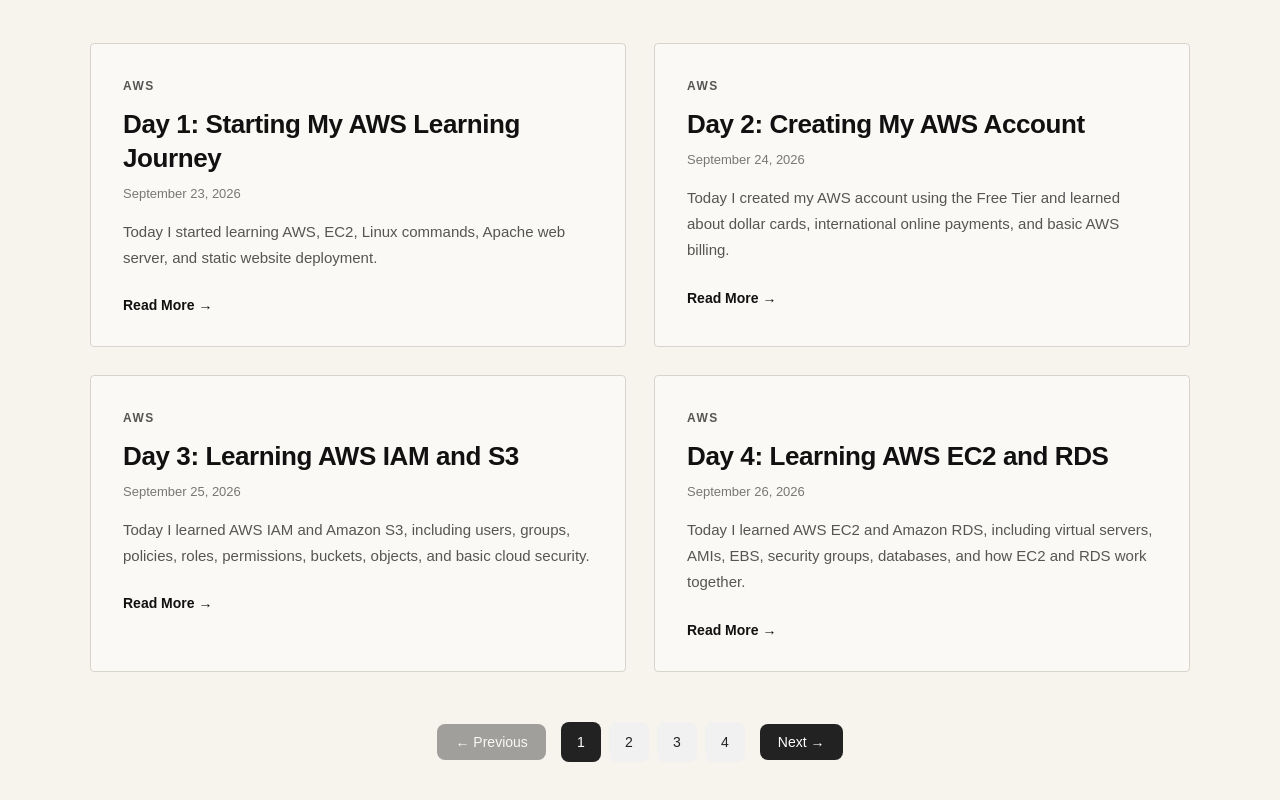
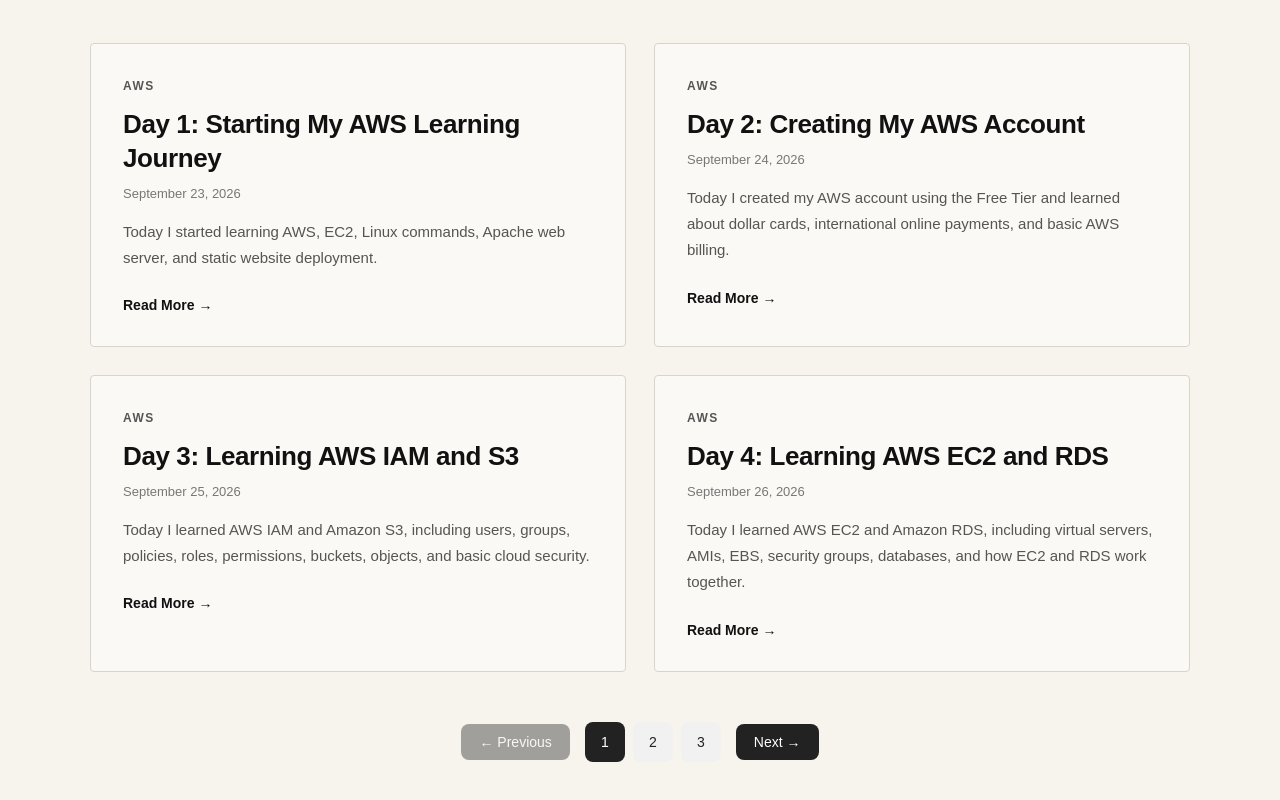
Before and after one commit to Dilbista/My_portfolio, a React (Vite) app: page /blog in a window 1280 px wide. Shown: the part 306-1106 px from the top of the page. Built offline with nearby package versions, Linux system fonts and the light colour scheme.

Commit message:
update post

```diff
--- a/src/assets/pages/Blog.jsx
+++ b/src/assets/pages/Blog.jsx
@@ -102,14 +102,14 @@
     description:
       "Today I learned AWS security best practices, including IAM, least privilege, MFA, Security Groups, NACLs, encryption, S3 security, CloudTrail, CloudWatch, and protecting AWS resources and credentials.",
   },
-  {
-    id: "aws-day-thirteen",
-    title: "Day 13: Deploying a Complete Web Application",
-    date: "October 5, 2026",
-    category: "AWS",
-    description:
-      "Today I deployed a complete web application using a frontend, backend, database, EC2, RDS, Docker, domain, HTTPS, CloudWatch, CI/CD, and AWS security best practices.",
-  },
+  // {
+  //   id: "aws-day-thirteen",
+  //   title: "Day 13: Deploying a Complete Web Application",
+  //   date: "October 5, 2026",
+  //   category: "AWS",
+  //   description:
+  //     "Today I deployed a complete web application using a frontend, backend, database, EC2, RDS, Docker, domain, HTTPS, CloudWatch, CI/CD, and AWS security best practices.",
+  // },
 ];
 
 function Blog() {
```
